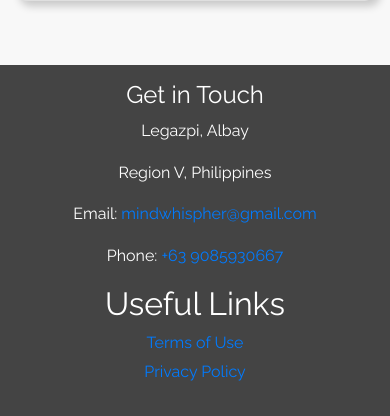
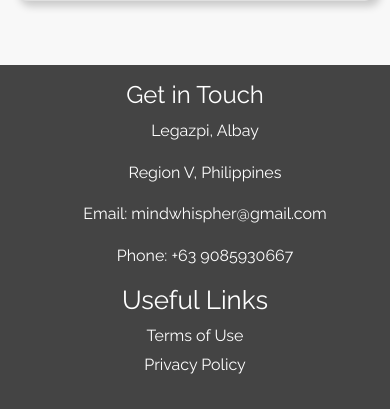
Before and after one commit to jaor13/MindWhisper-Web-Systems-Final-Term, a PHP site: the page made by Suicide & Crisis Hotline.html in a window 390 px wide. Shown: the part 5345-5761 px from the top of the page. Run offline with PHP 8.4, Linux system fonts and the light colour scheme.

Commit message:
Updated CSS and footer

```diff
--- a/styles.css/Suicide Hotline CSS/SCH.css
+++ b/styles.css/Suicide Hotline CSS/SCH.css
@@ -145,3 +145,49 @@ a:hover {
     padding-left: 50px;
     padding-right: 50px;
 }
+
+.footer {
+    margin-top: -5%;
+    text-align: center;
+    padding: 20px;
+    padding-bottom: 0px;
+    background-color: #444;
+    color: #FFF;
+  }
+
+  @media screen and (max-width: 940px) {
+    .footer {
+      padding: 30px 10px;
+    }
+  }
+
+  .footer h2 {
+    font-size: 26px;
+    margin-top: 10px;
+  }
+
+  .footer p {
+    text-align: center;
+    text-indent: 20px;
+    color: #FFF;
+  }
+
+  .footer .link-list li {
+    text-align: center;
+    padding: 10px;
+    border-bottom: 1px solid #6C6C6C;
+  }
+
+  .footer .link-list li a {
+    color: #FFF;
+  }
+
+  .footer a {
+    text-decoration: none;
+    outline: none;
+    color: #fff;
+  }
+
+  .footer a:hover {
+    color: #835c5c;
+  }
```
